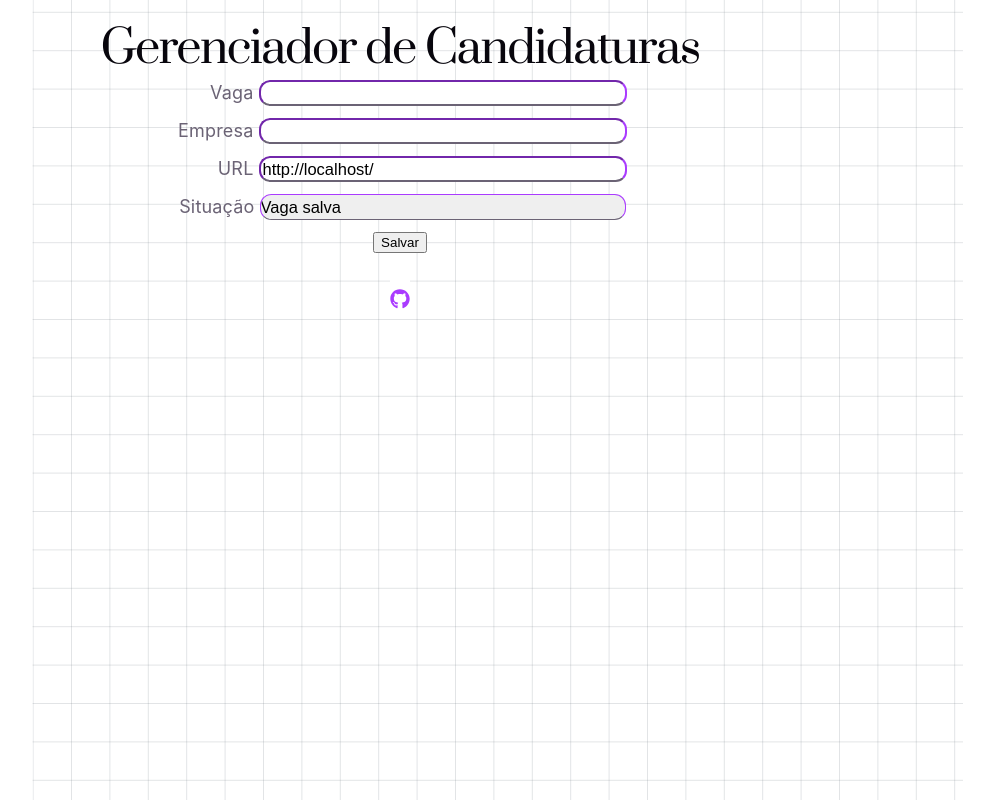
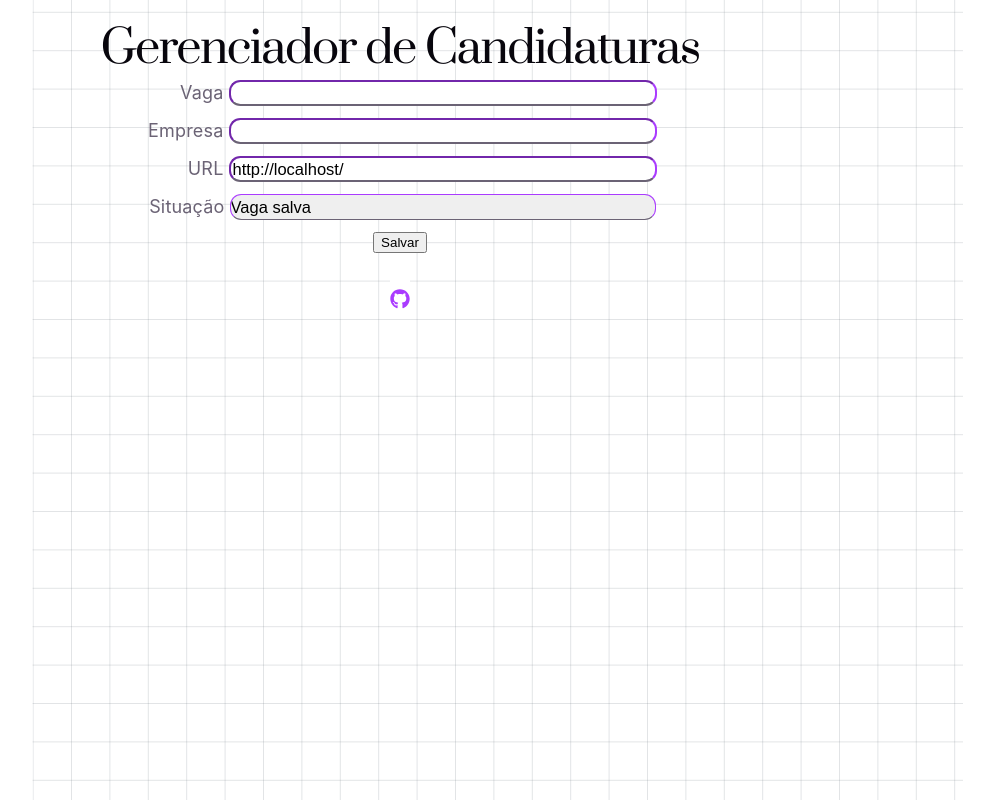
Before and after one commit to Laura-Sangalli/gerenciador-de-candidaturas, a React (Vite) app in the folder frontend/: page / in a window 1280 px wide. Shown: the whole page, without its empty margins (240-1234 px from the left). Built offline with nearby package versions, Linux system fonts and the light colour scheme.

Commit message:
style: increase input width

```diff
--- a/frontend/src/index.css
+++ b/frontend/src/index.css
@@ -156,7 +156,7 @@ code {
 
 .campo_input input, .campo_input select{
   height: 20px;
-  width: 360px;
+  width: 420px;
   font-size: 16.5px;
   border-color: var(--accent) var(--border) var(--text);
   border-radius: 1cap;
@@ -168,7 +168,7 @@ code {
     -webkit-appearance: none;
     -moz-appearance: none;
 
-  width: 366px;
+  width: 426px;
   height: 26px;
 }
 
```
